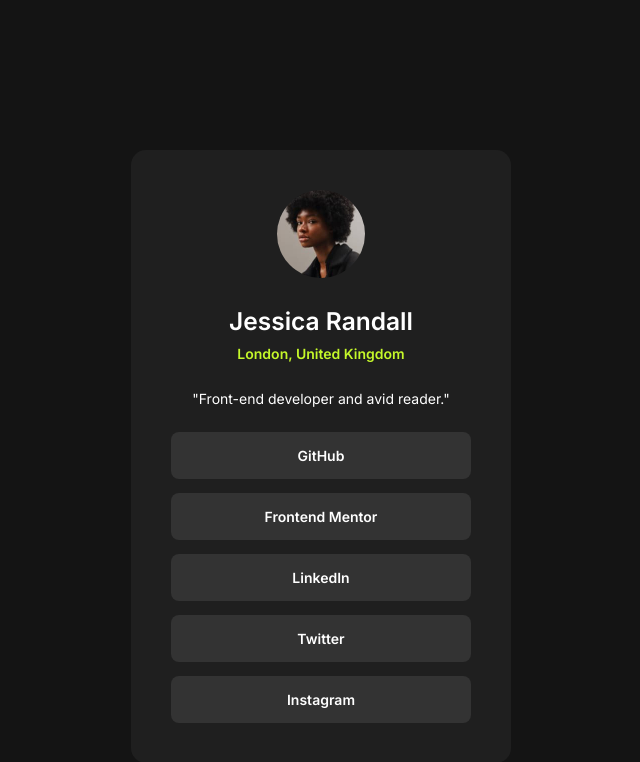
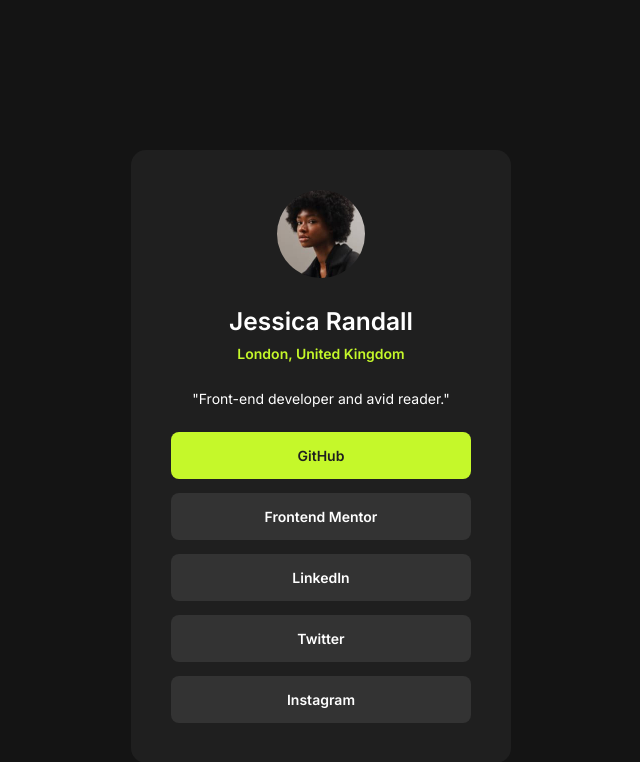
Before and after one commit to Ryusuke66/social-links-profile, a plain HTML site: page index.html in a window 1280 px wide. In both pictures the pointer is over the item "GitHub". Shown: the whole page, without its empty margins (319-959 px from the left). Drawn offline with Linux system fonts and the light colour scheme.

Commit message:
Update style.css

```diff
--- a/style.css
+++ b/style.css
@@ -76,4 +76,9 @@
         padding: 40px;
     }
 
+    ul li:hover {
+        background: hsl(75, 94%, 57%);
+        color: hsl(0, 0%, 12%);
+    }
+
 }
```
